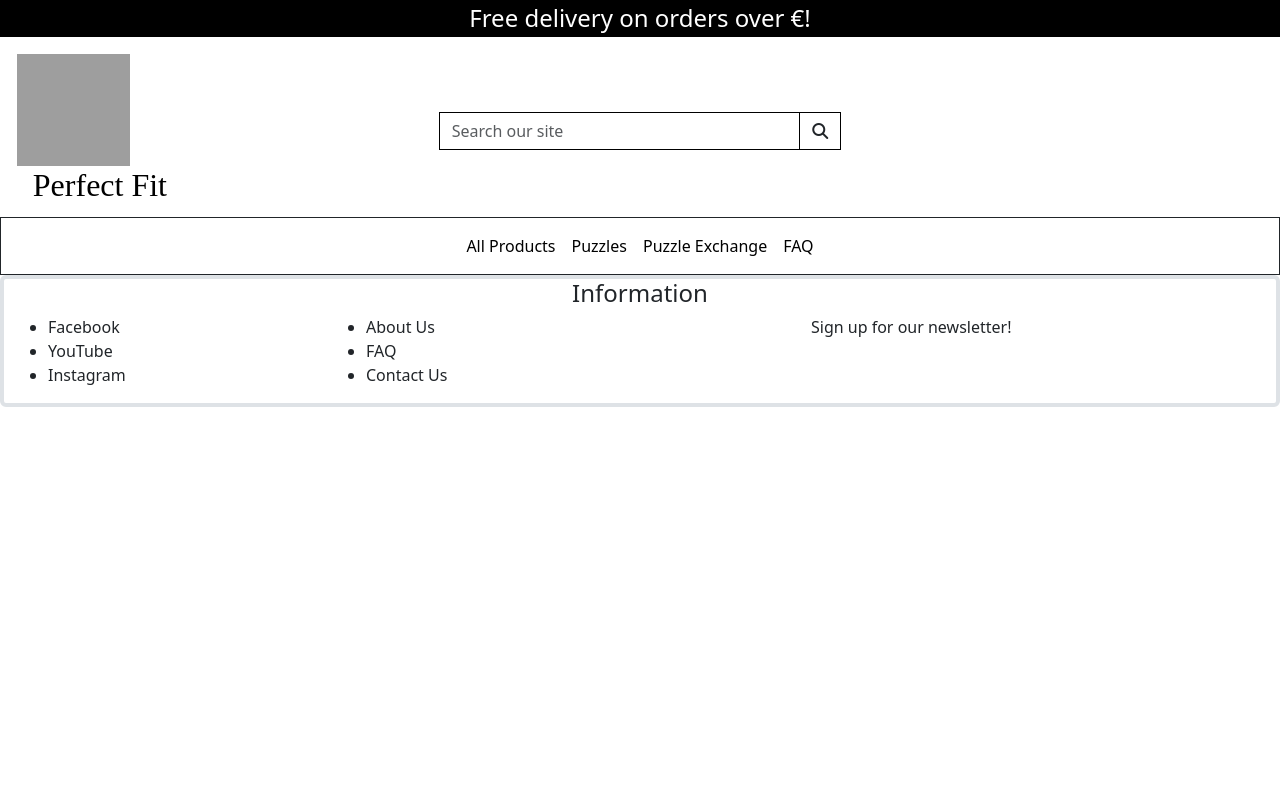
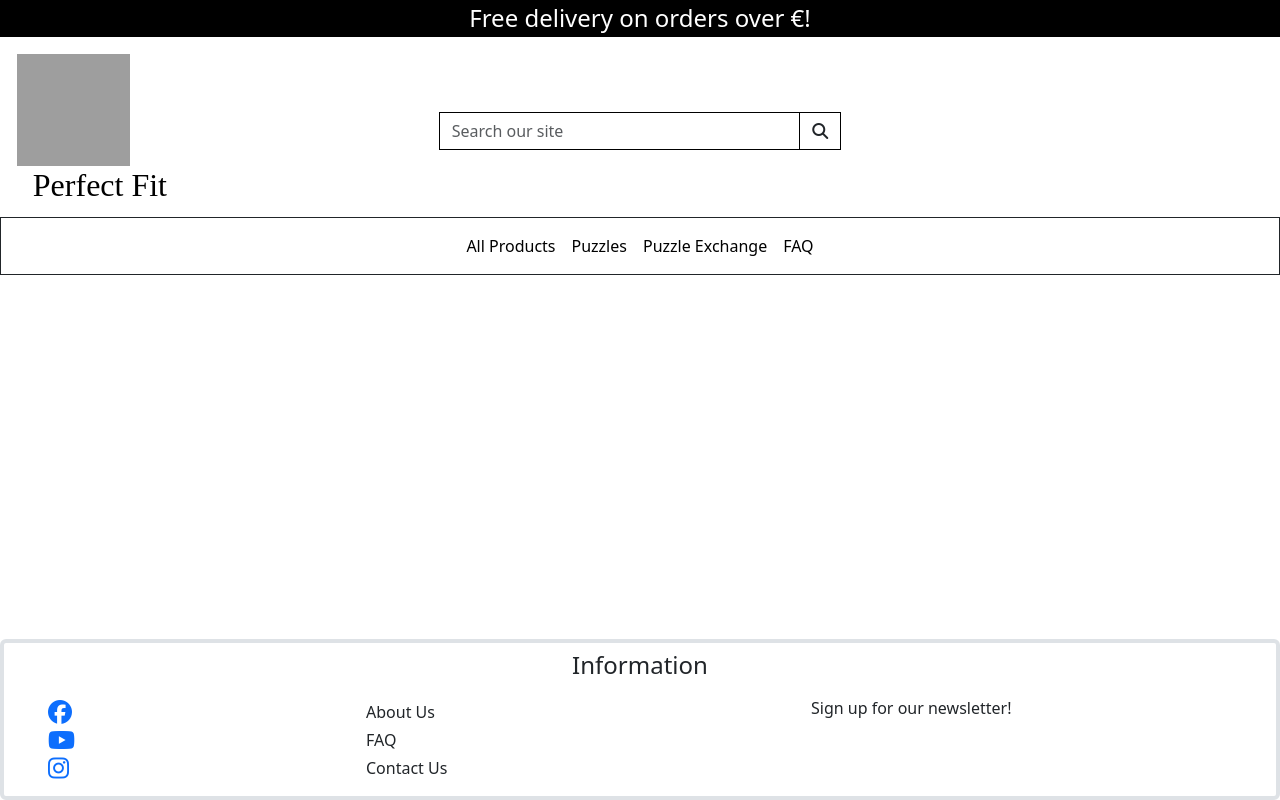
Before and after one commit to ZoeMacf/perfect-fit, a Django app: page / in a window 1280 px wide. Run offline with Django 5.2, Linux system fonts and the light colour scheme; some libraries are stand-ins or nearby versions; some web fonts are replaced; grey boxes are pictures that could not be loaded.

Commit message:
add social media links to footer

```diff
--- a/static/css/base.css
+++ b/static/css/base.css
@@ -21,6 +21,10 @@ margin: 5px;
 
 /* footer styling */
 
-footer {
-  border: 4px black;
+.social-media li {
+  list-style-type: none;
 }
+
+.further-information li {
+  list-style-type: none;
+}
--- a/templates/includes/footer.html
+++ b/templates/includes/footer.html
@@ -1,22 +1,34 @@
 {% load static %}
 <footer>
-<div class="container-fluid border border-4 rounded">
+<div class="container-fluid fixed-bottom border border-4 rounded">
   <div class="row">
-    <div class="col-12 text-center">
+    <div class="col-12 text-center my-2">
       <h4>Information</h4>
     </div>
-    <div class="col-3 text-left">
+    <div class="col-3 text-left social-media">
       <ul>
-        <li>Facebook</li>
-        <li>YouTube</li>
-        <li>Instagram</li>
+        <li class="my-1">
+          <a href="https://facebook.com" target="_blank" rel="noopener"
+              aria-label="Visit Perfect Fit Facebook page (will open in a new tab)">
+              <i class="fa-brands fa-facebook fa-xl"></i></a>
+      </li>
+      <li class="my-1">
+          <a href="https://youtube.com" target="_blank" rel="noopener"
+              aria-label="Visit Perfect Fit YouTube page (will open in a new tab)">
+              <i class="fa-brands fa-youtube fa-xl"></i></a>
+      </li>
+      <li class="my-1">
+          <a href="https://instagram.com" target="_blank" rel="noopener"
+              aria-label="Visit Perfect Fit Instagram page (will open in a new tab)">
+              <i class="fa-brands fa-instagram fa-xl"></i></a>
+      </li>
       </ul>
     </div>
-    <div class="col">
+    <div class="col further-information">
       <ul>
-        <li>About Us</li>
-        <li>FAQ</li>
-        <li>Contact Us</li>
+        <li class="my-1">About Us</li>
+        <li class="my-1">FAQ</li>
+        <li class="my-1">Contact Us</li>
       </ul>
     </div>
     <div class="col">
```
